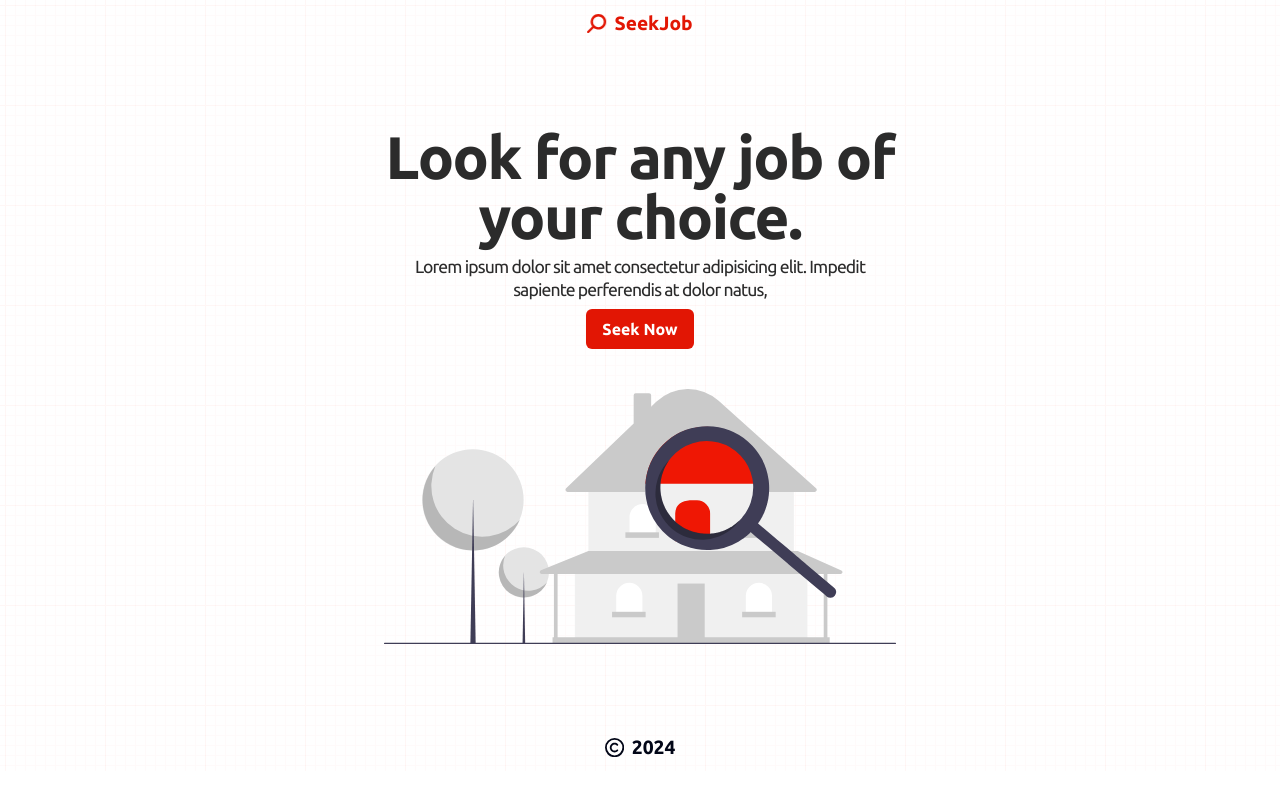
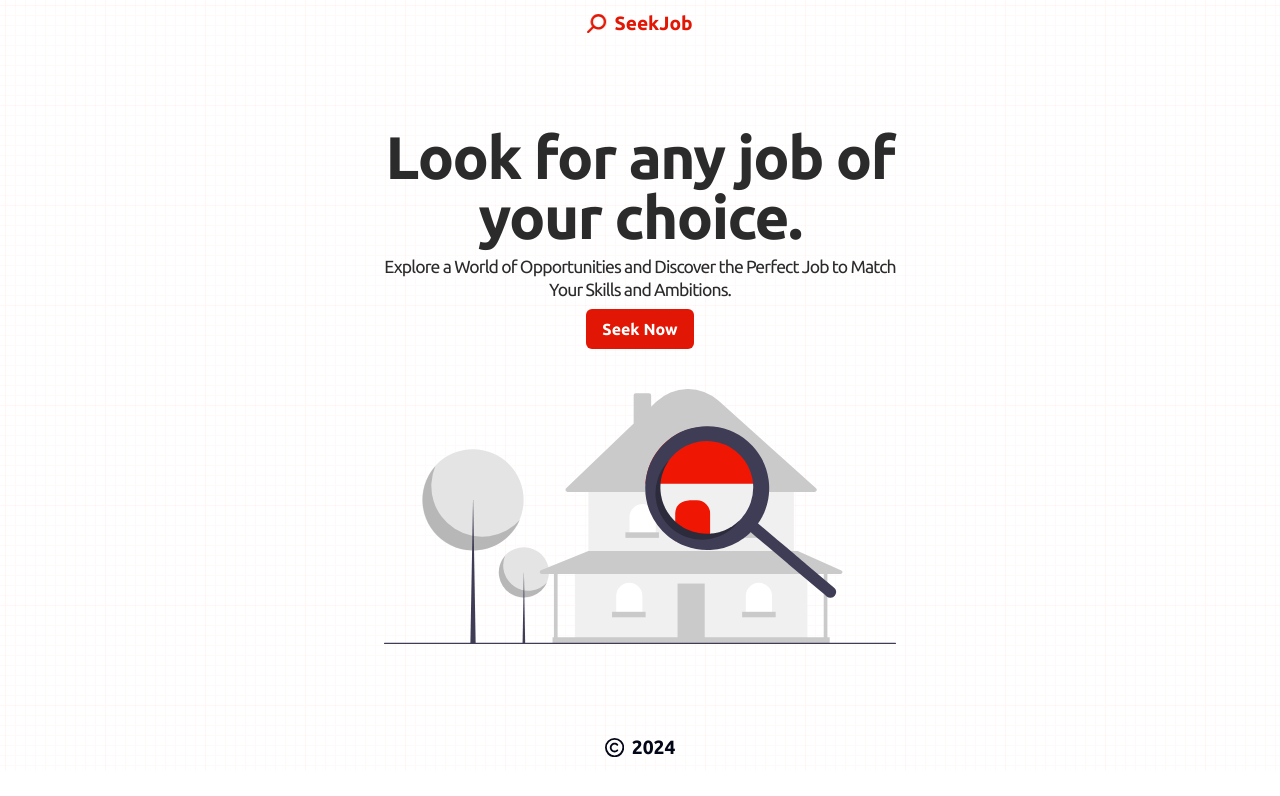
Before and after one commit to fisayo-dev/SeekJob, a React (Vite) app in the folder SeekJob/: page / in a window 1280 px wide. Shown: the top 796 px of the page. Built offline with nearby package versions, Linux system fonts and the light colour scheme.

Commit message:
Change the landing page subtitle

```diff
--- a/SeekJob/src/pages/LandingPage.jsx
+++ b/SeekJob/src/pages/LandingPage.jsx
@@ -16,7 +16,7 @@ const LandingPage = () => {
             Look for any job of your choice.
           </h2>
           <p className="text-[1.1rem] tracking-tighter">
-            Lorem ipsum dolor sit amet consectetur adipisicing elit. Impedit sapiente perferendis at dolor natus,
+          Explore a World of Opportunities and Discover the Perfect Job to Match Your Skills and Ambitions.
           </p>
           <NavLink to="/signup">
             <Button>Seek Now</Button>
```
